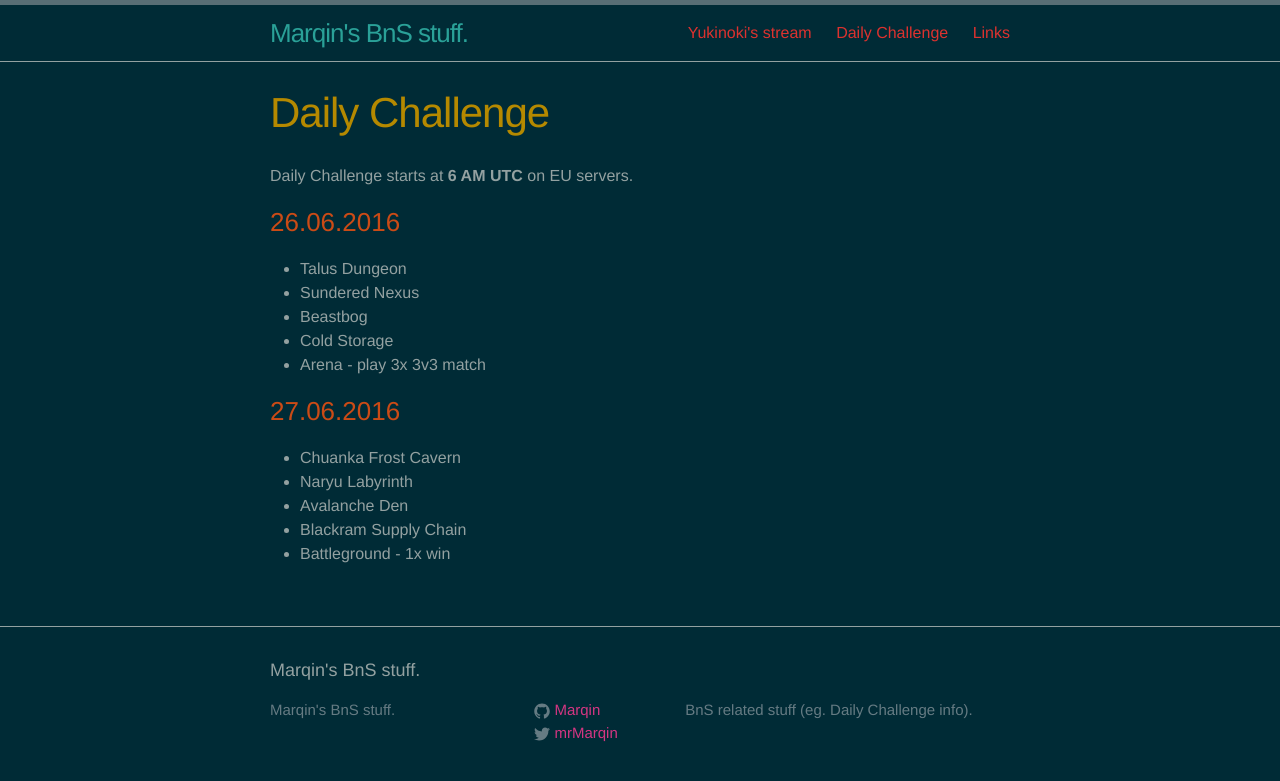
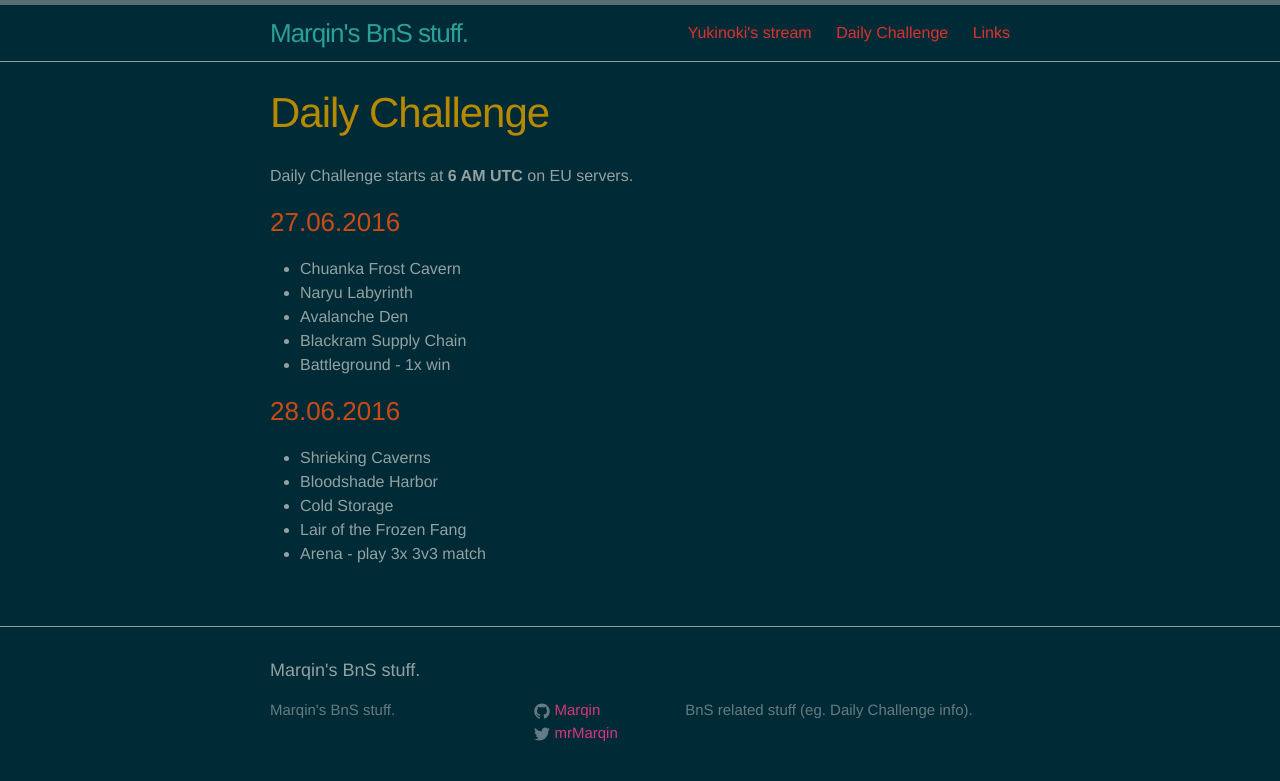
Before and after one commit to Marqin/bns, a Jekyll site: the page built from daily-challenge.md, in a window 1280 px wide. Shown: the top 781 px of the page. Built offline with Jekyll 4.4.1, drawn with Linux system fonts in a browser that asks for light colours.

Commit message:
update daily challenge

```diff
--- a/daily-challenge.md
+++ b/daily-challenge.md
@@ -6,14 +6,6 @@ permalink: /daily-challenge/
 
 Daily Challenge starts at **6 AM UTC** on EU servers.
 
-### 26.06.2016
-
-* Talus Dungeon
-* Sundered Nexus
-* Beastbog
-* Cold Storage
-* Arena - play 3x 3v3 match
-
 ### 27.06.2016
 
 * Chuanka Frost Cavern
@@ -21,3 +13,11 @@ Daily Challenge starts at **6 AM UTC** on EU servers.
 * Avalanche Den
 * Blackram Supply Chain
 * Battleground - 1x win
+
+### 28.06.2016
+
+* Shrieking Caverns
+* Bloodshade Harbor
+* Cold Storage
+* Lair of the Frozen Fang
+* Arena - play 3x 3v3 match
```
